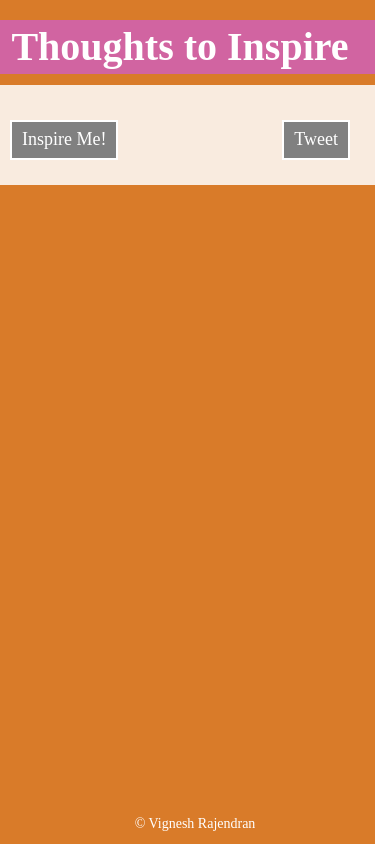
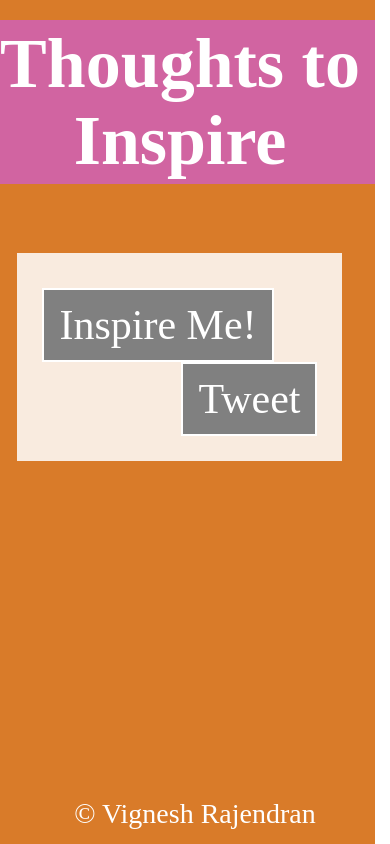
Before and after one commit to vikispeaks/InspireMe, a plain HTML site: page index.html in a window 390 px wide. Drawn offline with Linux system fonts and the light colour scheme; a web font is replaced by a local one.

Commit message:
MObileupdates

```diff
--- a/index.html
+++ b/index.html
@@ -10,15 +10,15 @@
 
 <body>
     <div class="bg row">
-        <h2 class="col-md-12">Thoughts to Inspire</h2>
-        <div class="col-md-3 col-lg-3"></div>
-        <div class="quote-container col-md-6 col-lg-6">
+        <h2 class="col-md-12 col-sm-12 col-xs-12">Thoughts to Inspire</h2>
+        <div class="col-sm-1 col-xs-1 col-md-2 col-lg-2"></div>
+        <div class="quote-container col-sm-10 col-xs-10 col-md-8 col-lg-8">
             <p class="quote"></p>
             <p class="author"></p>
-            <button id="quote">Inspire Me!</button>
-            <button id="tweet-button">Tweet</button>
+            <button id="quote" class="col-lg-6 col-md-12 col-sm-12">Inspire Me!</button>
+            <button id="tweet-button" class="col-lg-6 col-md-12 col-sm-12">Tweet</button>
         </div>
-        <div class="col-md-3 col-lg-3"></div>
+        <div class="col-md-2 col-lg-2 col-sm-1 col-xs-1"></div>
     </div>
     <footer class="footer">
         <p class="footer-text">&copy; Vignesh Rajendran</p>
--- a/style.css
+++ b/style.css
@@ -59,8 +59,22 @@
    .footer-text {
        text-align: center;
        color: white;
+       font-size: 18px;
    }
 
    .footer-text i {
        color: red;
    }
+
+   @media (max-width: 480px) {
+       h2 {
+           font-size: 5em;
+       }
+       .quote-container {
+           font-size: 3em;
+           margin-top: 15%;
+       }
+       .footer-text {
+           font-size: 2em;
+       }
+   }
```
